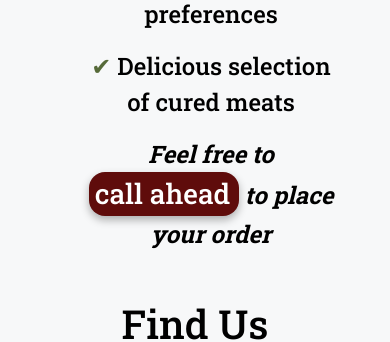
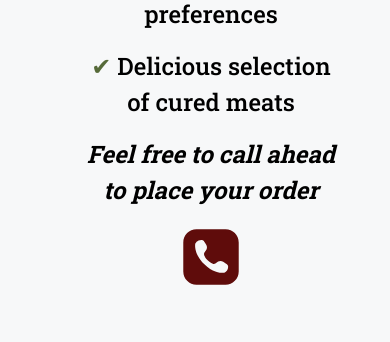
Before and after one commit to kristofer11/kelsos, a React (Vite) app: page / in a window 390 px wide. Shown: the part 1180-1522 px from the top of the page. Built offline with nearby package versions, Linux system fonts and the light colour scheme; a web font is replaced by a local one.

Commit message:
style body phone link

```diff
--- a/src/App.scss
+++ b/src/App.scss
@@ -269,26 +269,22 @@ html {
         font-weight: bold;
     }
 
-    .callLink {
+    .bodyCallLink {
         text-decoration: none;
-        background-color: var(--nav-link-color);
         color: var(--main-light-text-color);
-        padding-right: .55rem;
-        border: none;
         border-radius: 1rem;
         transition: transform 0.3s ease;
         font-size: 1.75rem;
-        box-shadow: 0px 4px 8px rgba(0, 0, 0, 0.3);
+
 
         &:hover {
-            background-color: var(--link-hover-bg-color);
-            box-shadow: 0px 8px 16px rgba(0, 0, 0, 0.4);
+            background-color: var(--accent-text-color);
         }
 
         &:active{
-            transform: scale(0.98);
-            // transform: translateY(2px);
+            transform: translateY(2px);
         }
+
     }
 }
 
--- a/src/components/OurStory.jsx
+++ b/src/components/OurStory.jsx
@@ -1,4 +1,5 @@
 import Liam from '../assets/images/liam-cropped.png';
+import Phone from '../assets/images/icons8-phone.svg'
 
 const OurStory = () => {
     return (
@@ -13,7 +14,26 @@ const OurStory = () => {
                         <li><span className='check'>✔</span> Game processing </li>
                         <li><span className='check'>✔</span> Wide variety of hand-cut, fresh meats to suit your preferences</li>
                         <li><span className='check'>✔</span> Delicious selection of cured meats</li>
-                        <li><em><strong>Feel free to <button href='tel: 360-568-3065' className='callLink'>call ahead</button> to place your order</strong></em></li>
+                        <li className='d-flex justify-content-center align-items-center gap-2'>
+                            <span><em><strong>Feel free to call ahead to place your order</strong></em></span>
+                            <a className='d-md-block d-none bodyCallLink'  href='tel: 360-568-3065' >
+                                <img
+                                    src={Phone}
+                                    className='headerLink bodyLink'
+                                    width='52'
+                                />
+                            </a>
+
+                        </li>
+                        <li>
+                            <a className='d-md-none callLink'  href='tel: 360-568-3065' >
+                                <img
+                                    src={Phone}
+                                    className='headerLink bodyCallLink'
+                                    width='66'
+                                />
+                            </a>
+                        </li>
                     </ul>
                 </div>
             </div>
```
